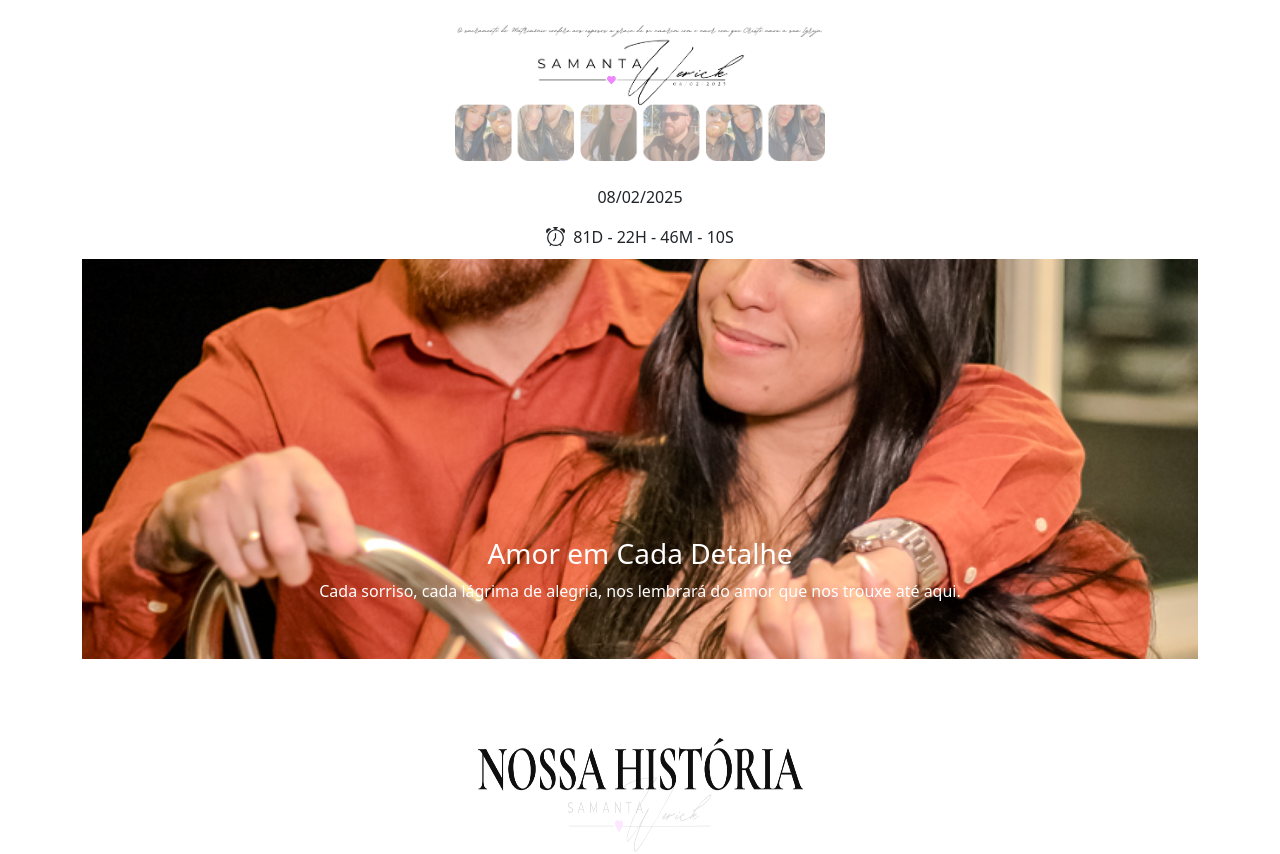
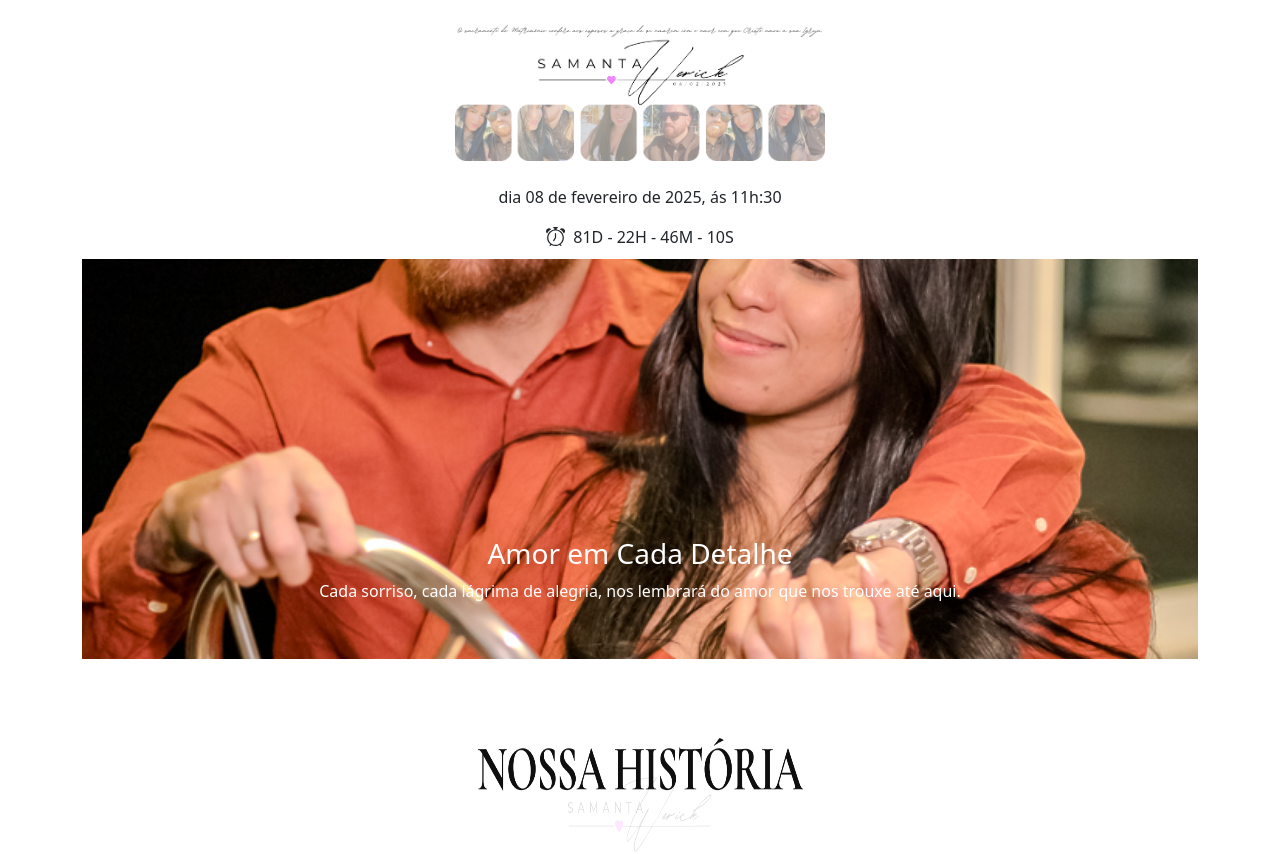
Before and after one commit to wericksilva/wedding-app, a Next.js app: page / in a window 1280 px wide. Shown: the top 854 px of the page. Built offline with nearby package versions, Linux system fonts and the light colour scheme; no server answers; the database is empty.

Commit message:
data e hora

```diff
--- a/src/app/components/countdown.js
+++ b/src/app/components/countdown.js
@@ -34,7 +34,7 @@ export default function CountDown() {
              <div className="container">
                 <div className="text-center mt-4 font-italic">
 
-                    <p>08/02/2025</p>
+                    <p>dia 08 de fevereiro de 2025, ás 11h:30</p>
 
                 </div>
             </div>
```
